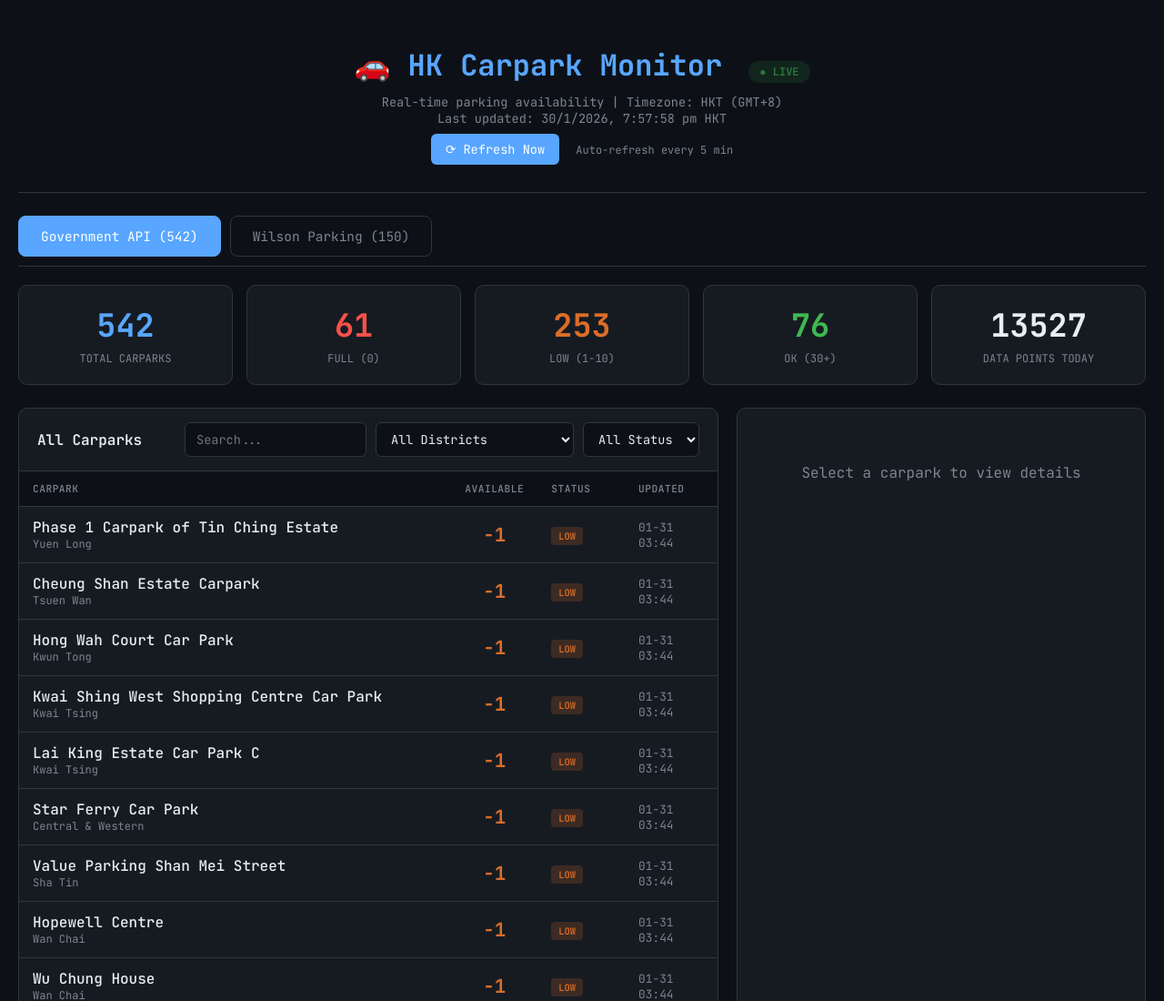
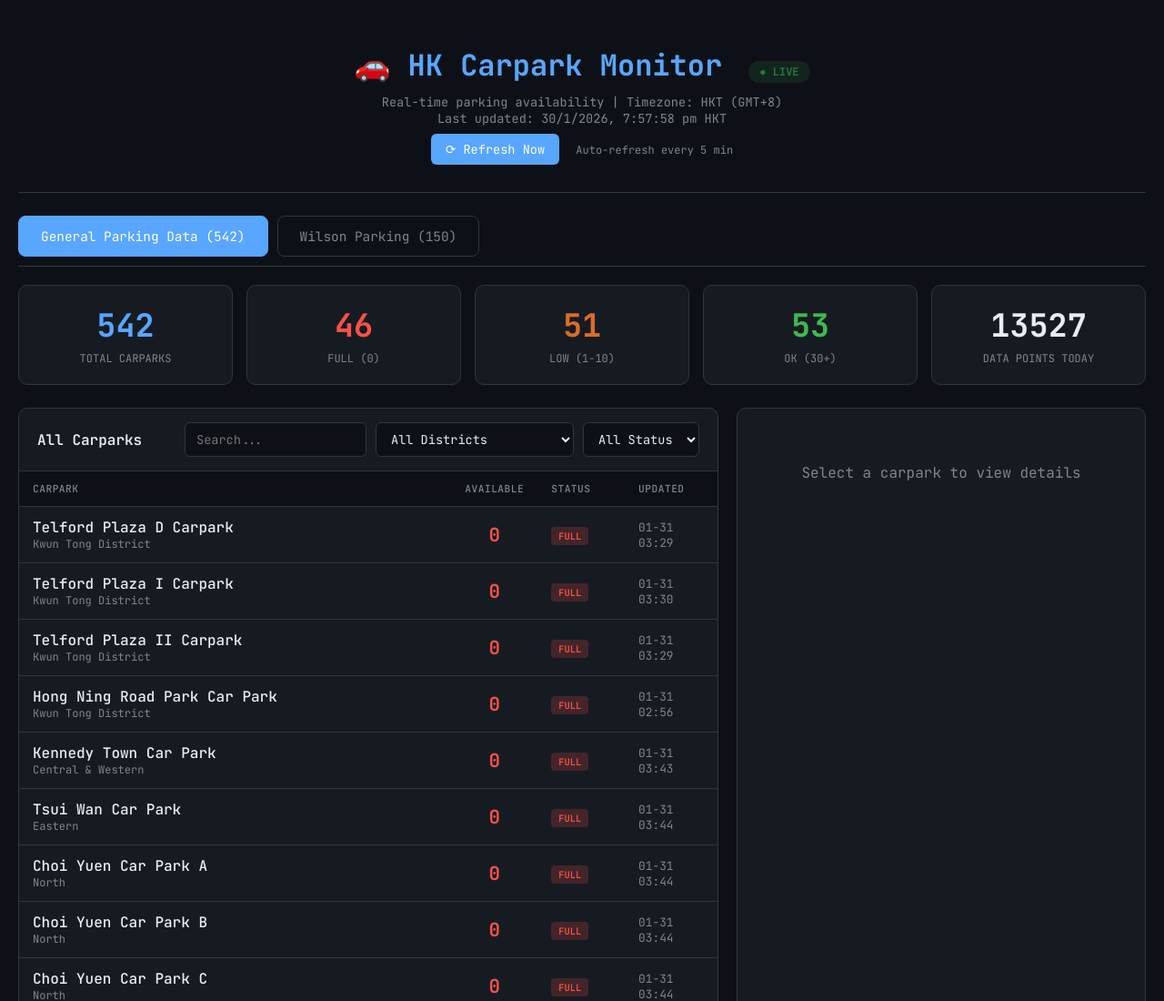
Before and after one commit to Bryantsui/wilson-parking-data, a plain HTML site: page index.html in a window 1280 px wide. Shown: the top 1100 px of the page at 91% size. Drawn offline with nearby package versions, Linux system fonts and the light colour scheme.

Commit message:
Fix -1 availability: show CLOSED instead, add CLOSED filter

```diff
--- a/index.html
+++ b/index.html
@@ -232,6 +232,8 @@
         .badge.moderate { background: rgba(210, 153, 34, 0.2); color: var(--accent-yellow); }
         .badge.ok { background: rgba(63, 185, 80, 0.2); color: var(--accent-green); }
         .badge.capped { background: rgba(163, 113, 247, 0.2); color: var(--accent-purple); }
+        .badge.closed { background: rgba(125, 133, 144, 0.2); color: var(--text-secondary); }
+        .vacancy-num.closed { color: var(--text-secondary); font-size: 0.9rem; }
 
         .detail-panel { position: sticky; top: 20px; }
 
@@ -340,6 +342,7 @@
                                 <option value="LOW">Low</option>
                                 <option value="MODERATE">Moderate</option>
                                 <option value="OK">OK</option>
+                                <option value="CLOSED">Closed</option>
                             </select>
                         </div>
                     </div>
@@ -508,18 +511,26 @@
             govData.current_stats = Object.entries(latest).map(([id, record]) => {
                 const cp = govData.carparks[id] || {};
                 const vacancy = parseInt(record.private_car_vacancy);
-                const status = vacancy === 0 ? 'FULL' : vacancy <= 10 ? 'LOW' : vacancy <= 30 ? 'MODERATE' : 'OK';
+                const isClosed = vacancy === -1 || record.opening_status === 'CLOSED';
+                const status = isClosed ? 'CLOSED' : vacancy === 0 ? 'FULL' : vacancy <= 10 ? 'LOW' : vacancy <= 30 ? 'MODERATE' : 'OK';
 
                 return {
                     id,
                     name: cp.name || record.name || id,
                     district: cp.district || record.district || '',
-                    vacancy: isNaN(vacancy) ? null : vacancy,
+                    vacancy: isClosed ? null : (isNaN(vacancy) ? null : vacancy),
+                    vacancy_display: isClosed ? 'CLOSED' : vacancy,
                     status,
                     is_capped: false,
+                    is_closed: isClosed,
                     last_update: formatTime(record.last_update || record.scraped_at)
                 };
-            }).sort((a, b) => (a.vacancy ?? 999) - (b.vacancy ?? 999));
+            }).sort((a, b) => {
+                // Sort: open carparks first (by vacancy), then closed ones
+                if (a.is_closed && !b.is_closed) return 1;
+                if (!a.is_closed && b.is_closed) return -1;
+                return (a.vacancy ?? 999) - (b.vacancy ?? 999);
+            });
 
             // Calculate summary
             const stats = govData.current_stats;
@@ -529,6 +540,7 @@
                 low: stats.filter(s => s.status === 'LOW').length,
                 moderate: stats.filter(s => s.status === 'MODERATE').length,
                 ok: stats.filter(s => s.status === 'OK').length,
+                closed: stats.filter(s => s.status === 'CLOSED').length,
                 records: govData.records.length
             };
         }
@@ -691,7 +703,7 @@
 
         function render() {
             // Update tab counts
-            document.getElementById('tab-btn-gov').textContent = `Government API (${govData.current_stats?.length || 0})`;
+            document.getElementById('tab-btn-gov').textContent = `General Parking Data (${govData.current_stats?.length || 0})`;
             document.getElementById('tab-btn-wilson').textContent = `Wilson Parking (${wilsonData.current_stats?.length || 0})`;
 
             // Government
@@ -760,10 +772,10 @@
             }
 
             tbody.innerHTML = stats.map(cp => {
-                const vacancyClass = cp.is_capped ? 'capped' : cp.status.toLowerCase();
-                const vacancyDisplay = isWilson ? (cp.vacancy_display || cp.vacancy || '-') : (cp.vacancy ?? '-');
-                const badge = cp.is_capped ? 'capped' : cp.status.toLowerCase();
-                const badgeText = cp.is_capped ? '10+' : cp.status;
+                const vacancyClass = cp.is_closed ? 'closed' : cp.is_capped ? 'capped' : cp.status.toLowerCase();
+                const vacancyDisplay = cp.vacancy_display ?? cp.vacancy ?? '-';
+                const badge = cp.is_closed ? 'closed' : cp.is_capped ? 'capped' : cp.status.toLowerCase();
+                const badgeText = cp.is_closed ? 'CLOSED' : cp.is_capped ? '10+' : cp.status;
 
                 if (isWilson) {
                     return `
```
